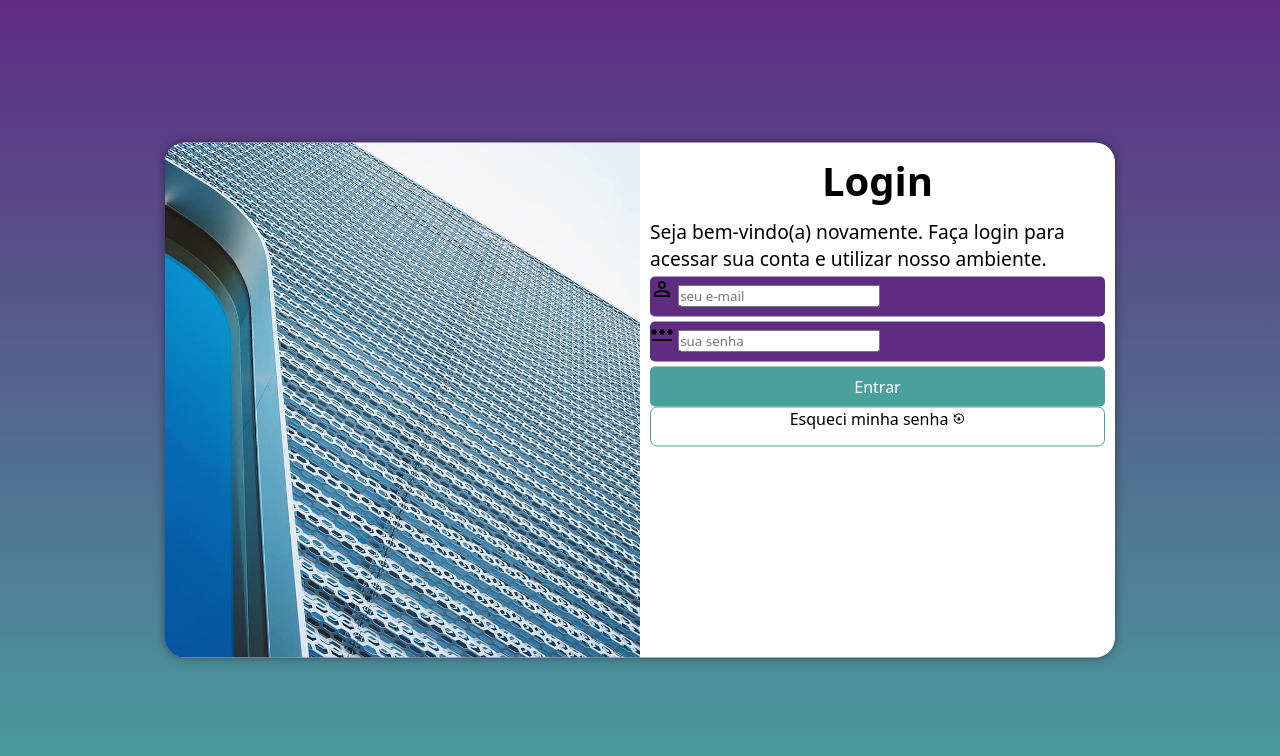
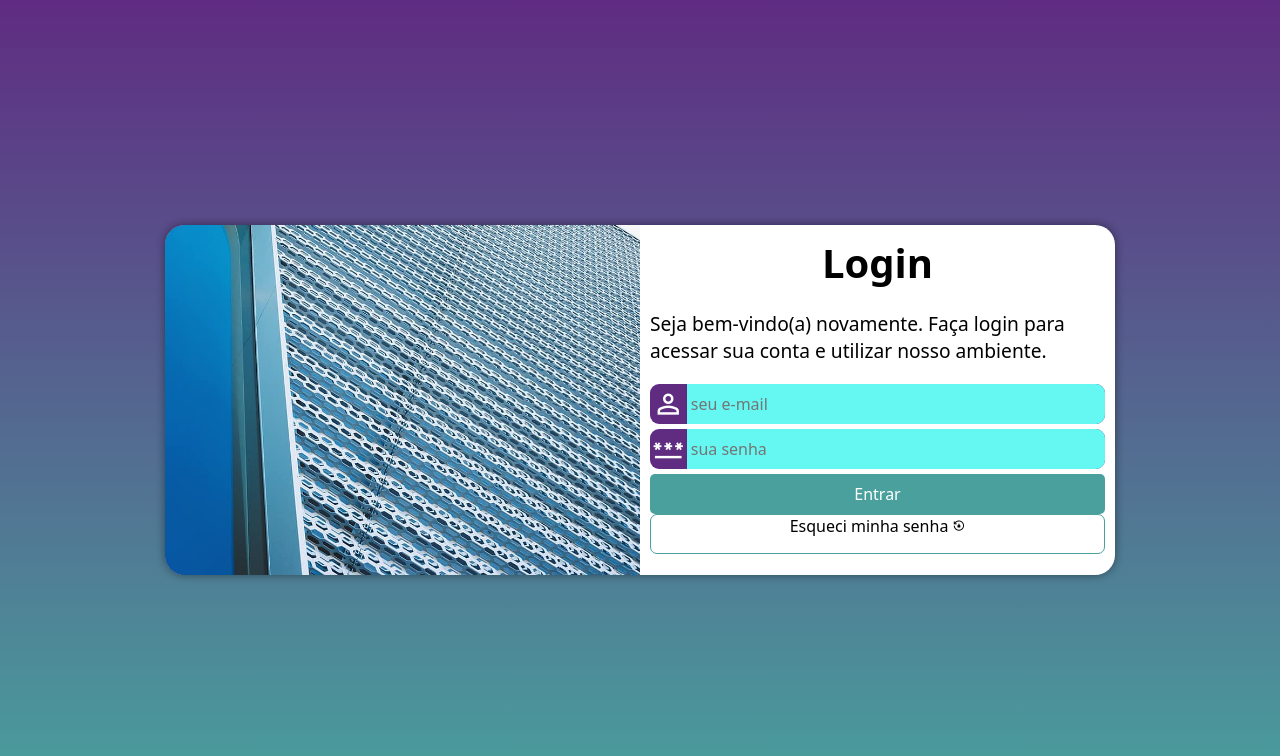
Before and after one commit to pituchopj/proj-login, a plain HTML site: page index.html in a window 1280 px wide. Drawn offline with nearby package versions, Linux system fonts and the light colour scheme.

Commit message:
subir site

```diff
--- a/estilos/media-queries.css
+++ b/estilos/media-queries.css
@@ -5,6 +5,7 @@
     }
     #login {
         width: 90vw;
+        height: 250px;
     }
     #login #imagem {
         float: left;
@@ -22,6 +23,7 @@
     }
     #login {
          width: 950px;
+         height: 350px;
     }
     #login #imagem {
         float: left;
@@ -37,5 +39,6 @@
     }
     #formulario p {
     font-size: 1.2em;
+    margin: 20px 0px;
 }
 }
--- a/estilos/style.css
+++ b/estilos/style.css
@@ -23,7 +23,6 @@ main {
     position: absolute;
     top: 50%;
     left: 50%;
-    transform: translate(-50%,-50%);
     overflow: hidden;
     height: 515px;
     width: 250px;
@@ -31,6 +30,7 @@ main {
     box-shadow: 0px 0px 10px rgba(0, 0, 0, 0.449);
     transition: width 0.3s, height  0.3s;
     transition-timing-function: ease;
+    transform: translate(-50%,-50%);
 }
 #login #imagem {
     display: block;
@@ -53,14 +53,41 @@ main {
     font-size: 0.8em;
 }
 .campo {
+    display: flex;
+    align-items: center;
     background-color: #5f2c82;
-    width:100%;
+    width: 100%;
     height: 40px;
-    border-radius: 5px;
-    margin:5px 0px;
+    border-radius: 9px;
+    margin: 5px 0px;
 }
-label {
+form label {
     display: none;
+}
+.campo span {
+    color: white;
+    font-size: 2em;
+    width: 40px;
+    height: 100%;
+    display: flex;
+    align-items: center;
+    justify-content: center;
+    border-top-left-radius: 9px;
+    border-bottom-left-radius: 9px;
+}
+.campo input {
+    background-color: #65f7f2;
+    font-size: 1em;
+    width: 100%;
+    height: 100%;
+    border: 0px;
+    border-radius: 0px 9px 9px 0px;
+    padding: 4px;
+
+}
+.campo input:focus-within {
+    background-color: white;
+    border:none;
 }
  form input[type=submit] {
     display: block;
```
